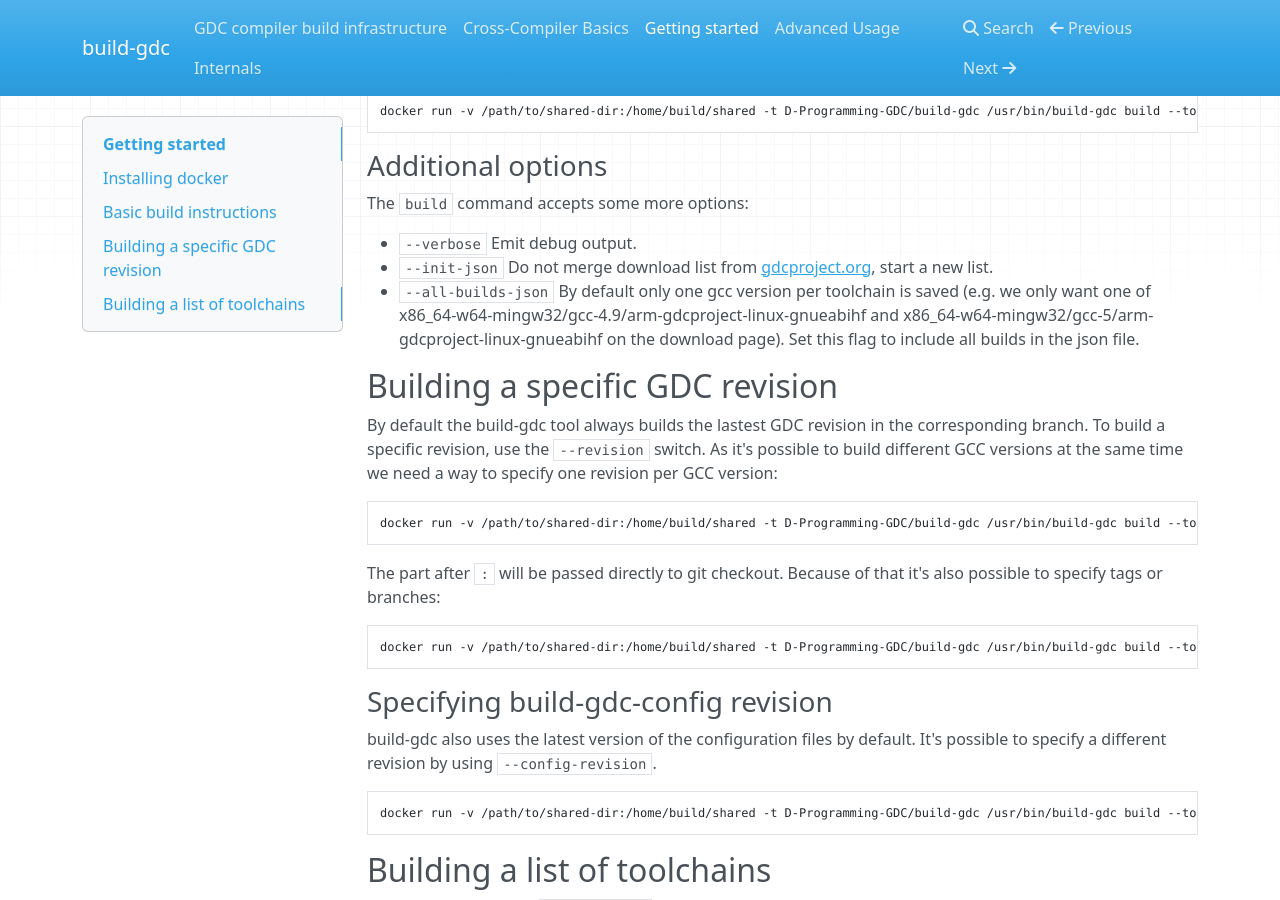
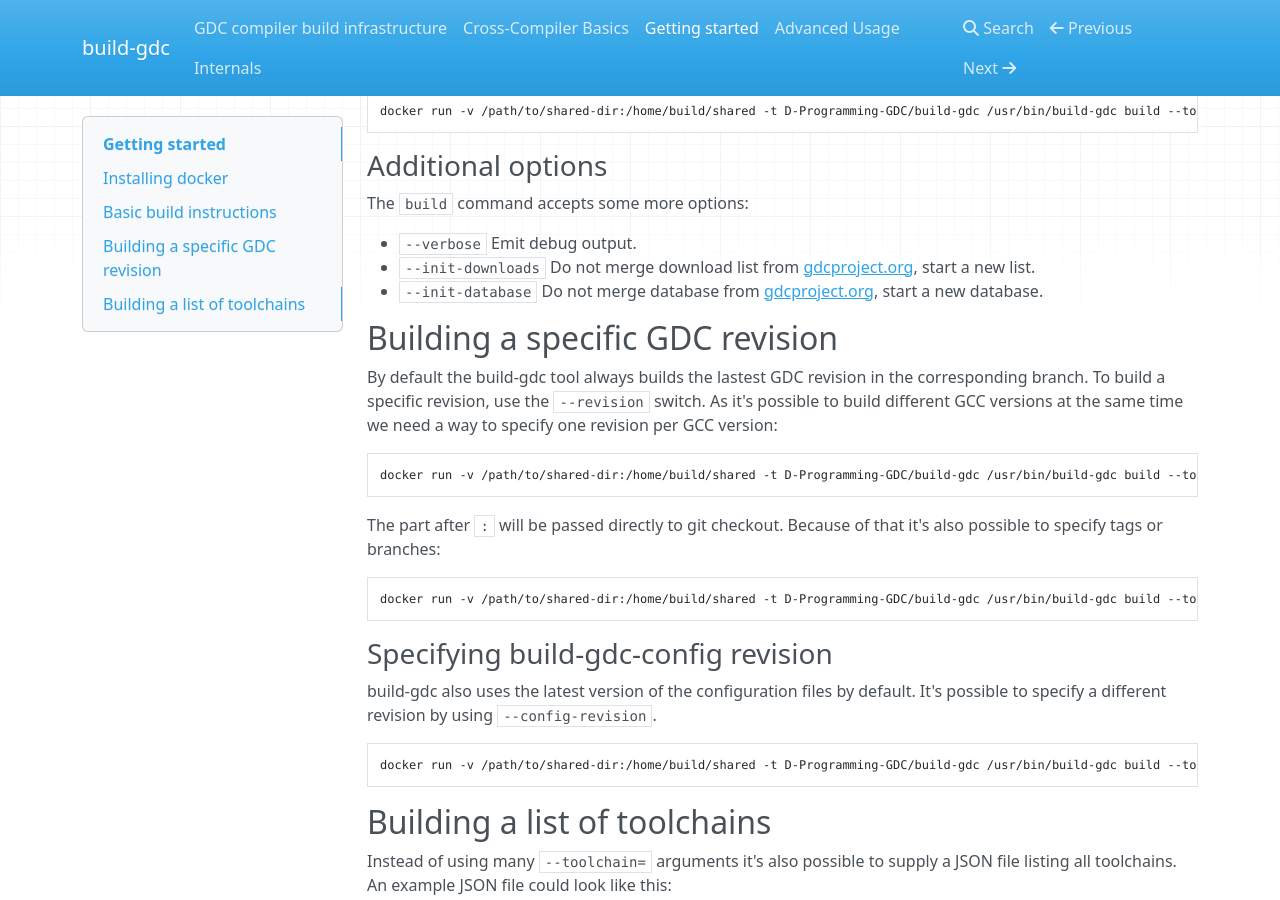
Before and after one commit to D-Programming-GDC/build-gdc, an MkDocs documentation site: the page built from docs/Getting Started.md, in a window 1280 px wide and 900 px high, scrolled down 943 px. Built offline with MkDocs 1.6.1, drawn with Linux system fonts in a browser that asks for light colours; nearby versions of some CDN libraries; old or Windows-style settings are respelled for this version of MkDocs.

Commit message:
Docs: Update database/download list generation flags

```diff
--- a/docs/Getting Started.md
+++ b/docs/Getting Started.md
@@ -60,9 +60,8 @@ docker run -v /path/to/shared-dir:/home/build/shared -t D-Programming-GDC/build-
 The `build` command accepts some more options:
 
 * `--verbose` Emit debug output.
-* `--init-json` Do not merge download list from [gdcproject.org][4], start a new list.
-* `--all-builds-json` By default only one gcc version per toolchain is saved (e.g. we only want one of x86_64-w64-mingw32/gcc-4.9/arm-gdcproject-linux-gnueabihf and
-   x86_64-w64-mingw32/gcc-5/arm-gdcproject-linux-gnueabihf on the download page). Set this flag to include all builds in the json file.
+* `--init-downloads` Do not merge download list from [gdcproject.org][4], start a new list.
+* `--init-database` Do not merge database from [gdcproject.org][4], start a new database.
 
 
 
```
